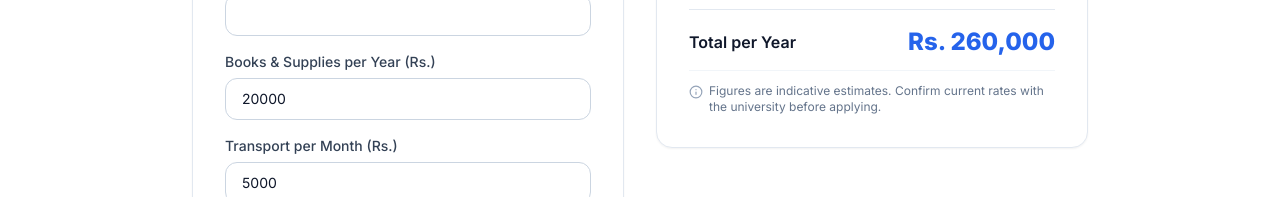
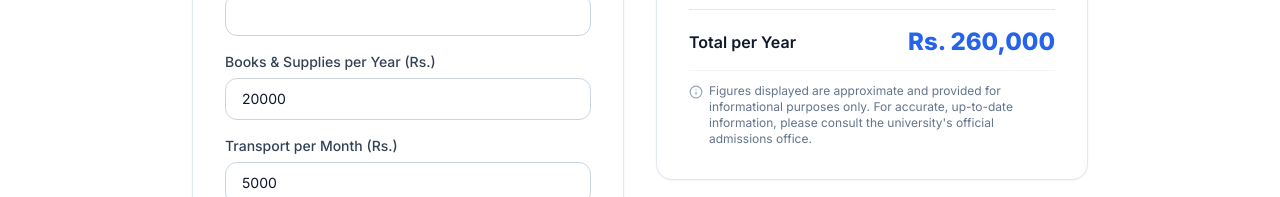
Before and after one commit to rayyanahmadz/EduVerse-Pakistan, a React (Vite) app: page /fee-calculator in a window 1280 px wide. Shown: the part 550-747 px from the top of the page. Built offline with nearby package versions, Linux system fonts and the light colour scheme; no server answers; the database is empty.

Commit message:
Unify disclaimer text across compact and full versions

```diff
--- a/src/components/ui/DataDisclaimer.tsx
+++ b/src/components/ui/DataDisclaimer.tsx
@@ -1,22 +1,22 @@
 import { Info } from 'lucide-react';
 
-export function DataDisclaimer({ compact = false }: { compact?: boolean }) {
+const DISCLAIMER_TEXT =
+  "Figures displayed are approximate and provided for informational purposes only. For accurate, up-to-date information, please consult the university's official admissions office.";
+
+export function DataDisclaimer({ compact = false, className = '' }: { compact?: boolean; className?: string }) {
   if (compact) {
     return (
-      <p className="flex items-start gap-1.5 text-xs text-slate-500 dark:text-slate-400 mt-3 pt-3 border-t border-slate-100 dark:border-slate-800">
+      <p className={`flex items-start gap-1.5 text-xs text-slate-500 dark:text-slate-400 mt-3 pt-3 border-t border-slate-100 dark:border-slate-800 ${className}`}>
         <Info className="h-3.5 w-3.5 shrink-0 mt-0.5 text-slate-400 dark:text-slate-500" />
-        Figures are indicative estimates. Confirm current rates with the university before applying.
+        {DISCLAIMER_TEXT}
       </p>
     );
   }
 
   return (
-    <div className="flex items-start gap-3 rounded-xl bg-slate-50 dark:bg-slate-900/60 border border-slate-200 dark:border-slate-800 px-4 py-3.5 text-sm text-slate-600 dark:text-slate-400 mb-6">
+    <div className={`flex items-start gap-3 rounded-xl bg-slate-50 dark:bg-slate-900/60 border border-slate-200 dark:border-slate-800 px-4 py-3.5 text-sm text-slate-600 dark:text-slate-400 mb-6 ${className}`}>
       <Info className="h-4 w-4 shrink-0 mt-0.5 text-slate-400 dark:text-slate-500" />
-      <p>
-        The figures displayed are approximate and provided for informational purposes only. For accurate and
-        up-to-date information, please consult the university's official admissions office.
-      </p>
+      <p>{DISCLAIMER_TEXT}</p>
     </div>
   );
 }
--- a/src/pages/Universities.tsx
+++ b/src/pages/Universities.tsx
@@ -135,8 +135,7 @@ export default function Universities() {
       {!isLoading && !isError && data?.data.length === 0 && (
         <EmptyState icon={Search} title="No universities found" description="Try adjusting your filters or search term." />
       )}
-{!isLoading && !isError && data && data.data.length > 0 && <DataDisclaimer compact />}
-      {!isLoading && !isError && data && data.data.length > 0 && (
+{!isLoading && !isError && data && data.data.length > 0 && <DataDisclaimer compact className="mb-6" />}      {!isLoading && !isError && data && data.data.length > 0 && (
         <>
           <div className="grid sm:grid-cols-2 lg:grid-cols-3 gap-6">
             {data.data.map((uni, i) => (
```
